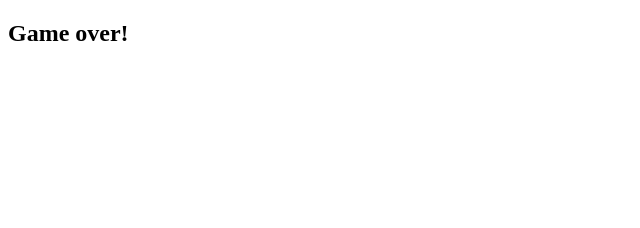
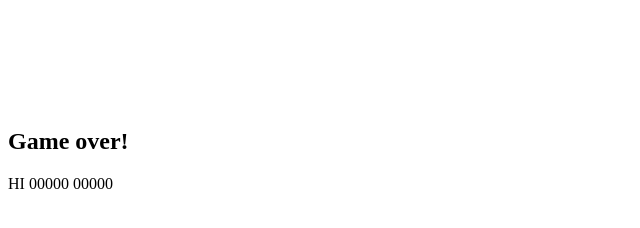
Before and after one commit to MVendrik/t-rex-game, a plain HTML site: page index.html in a window 1280 px wide. Shown: the whole page, without its empty margins (0-640 px from the left). Drawn offline with Linux system fonts and the light colour scheme.

Commit message:
Adding functionality to save high score

```diff
--- a/app.js
+++ b/app.js
@@ -7,8 +7,10 @@ document.addEventListener('DOMContentLoaded', () => {
   let isGameOver = false;
   const alert = document.querySelector('.alert');
   let countingScore = false;
+  let totalSeconds = 0;
   let scoreTimer;
   let scoreValue;
+  let highScore = 0;
 
   // Jump functionality Trex
   document.addEventListener('keydown', (e) => {
@@ -84,7 +86,6 @@ document.addEventListener('DOMContentLoaded', () => {
   };
 
   function countScore() {
-    let totalSeconds = 0;
     const score = document.querySelector('.score');
 
     scoreTimer = setInterval( () => {
@@ -100,6 +101,13 @@ document.addEventListener('DOMContentLoaded', () => {
 
   function stopScore() {
     clearInterval(scoreTimer);
+
+    if (totalSeconds > highScore) {
+      highScore = totalSeconds;
+
+      document.querySelector('.highscore').innerHTML  = 'HI ' + ((new Array((6) - scoreValue.length).join('0')) + scoreValue);
+
+    }
     //countingScore = false;
   }
 
--- a/index.html
+++ b/index.html
@@ -11,12 +11,14 @@
   </head>
 
   <body>
-    <div>
+    <div class="container">
       <h2 class="alert"></h2>
-      <span class="score"></span>
-    </div>
-    <div class="grid">
-      <div class="trex"></div>
+      <span class="highscore">HI 00000</span>
+      <span class="score">00000</span>
+
+      <div class="grid">
+        <div class="trex"></div>
+      </div>
     </div>
   </body>
 </html>
--- a/styles.css
+++ b/styles.css
@@ -1,3 +1,7 @@
+.container {
+  padding-top: 100px;
+}
+
 .trex {
   background-color: red;
   width: 70px;
```
